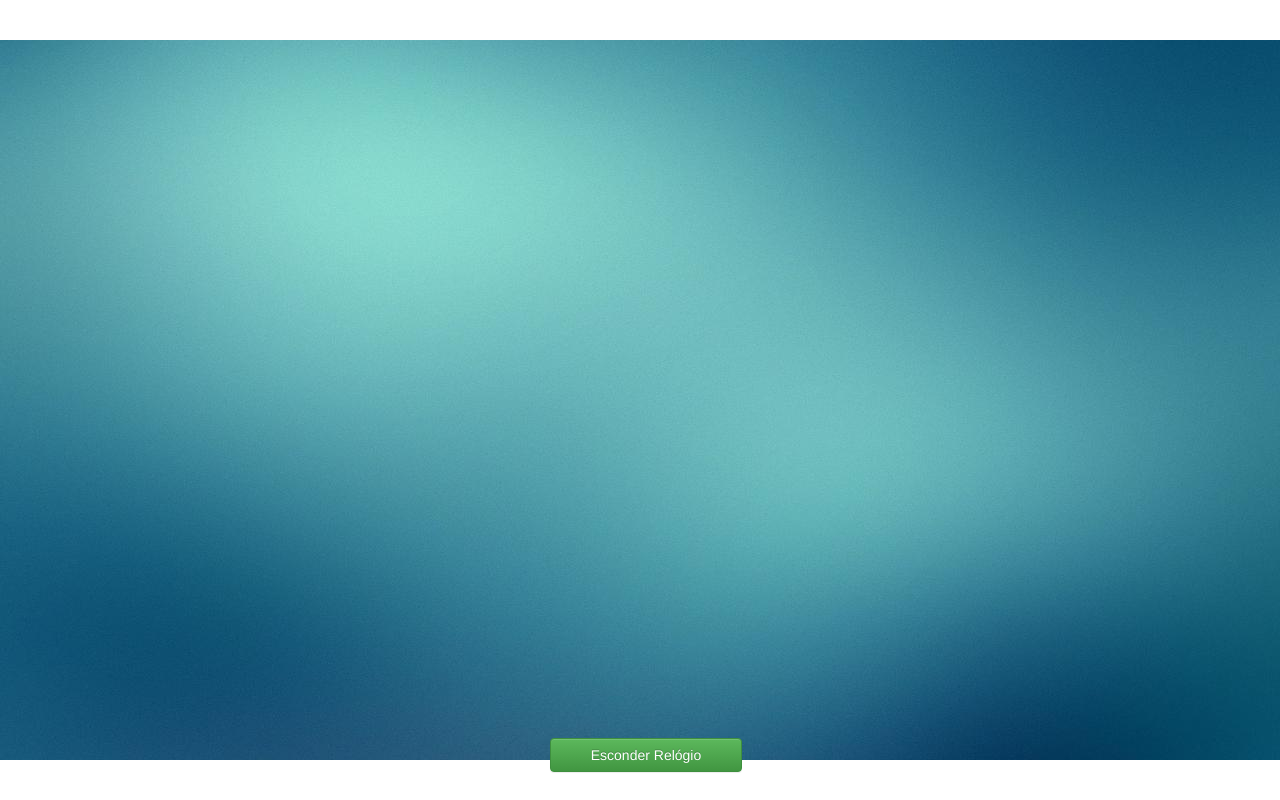
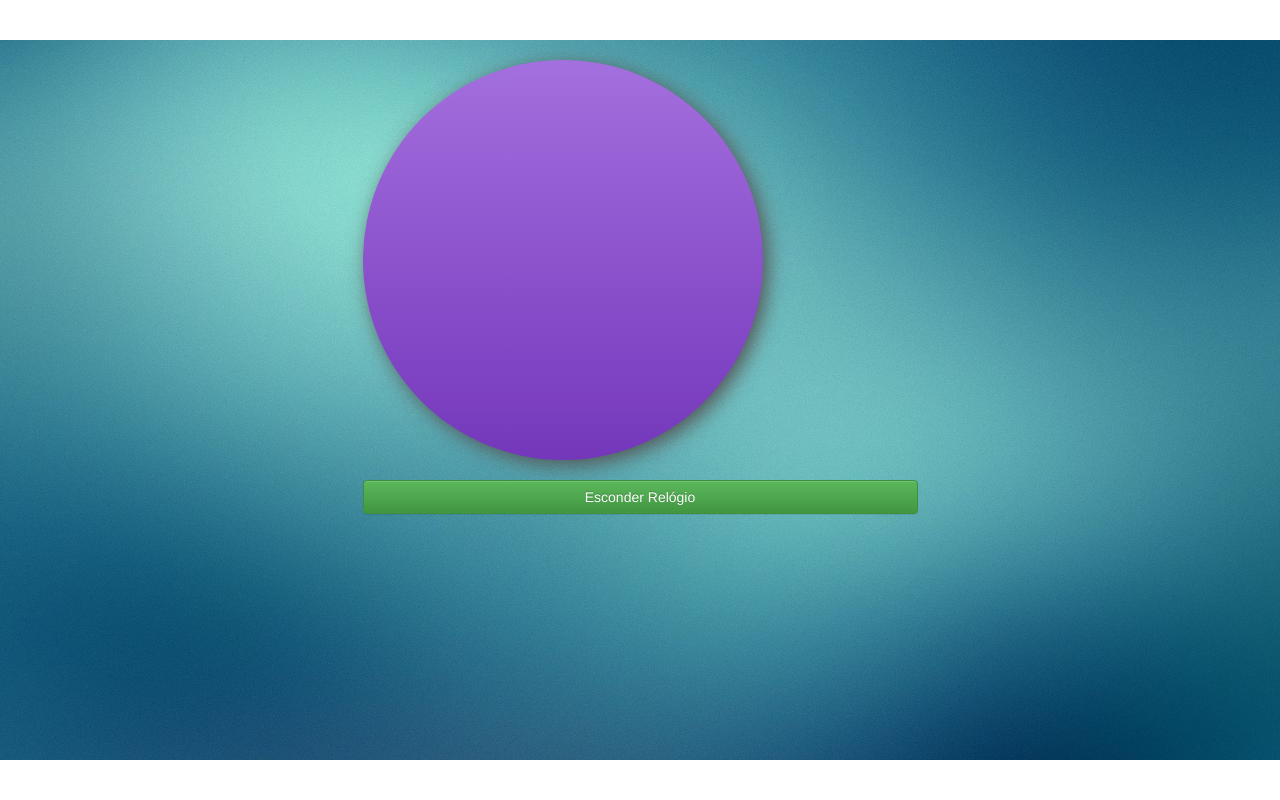
Before and after one commit to marcosxddh/FrontendTeste, a plain HTML site: page public/index.html in a window 1280 px wide. Drawn offline with nearby package versions, Linux system fonts and the light colour scheme.

Commit message:
inicio do relogio

```diff
--- a/public/css/estilo.css
+++ b/public/css/estilo.css
@@ -6,8 +6,22 @@ body {
     color: white;
 }
 
-.footer {
-    position: absolute;
-    bottom: 2em;
-    width: 90%;
+.base {
+  background-color: #8822ff;
+  width: 400px;
+  height: 400px;
+  border-radius: 400px;
+  position: relative;
+  background-image: linear-gradient(#A46FDE, #7437BB);
+  box-shadow: 5px 5px 20px #555;
 }
+
+.base .base-ponteiro {
+  width: 400px;
+  position: absolute;
+  top: 50%;
+  height: 2px;
+  margin-top: -1px;
+  transition: transform 1s;
+  -webkit-transition: transform 1s;
+}
--- a/public/index.html
+++ b/public/index.html
@@ -12,13 +12,28 @@
     </head>
     <body style="background-image: url('img/fundo.png') center;">
         <div class="container">
-            <div class="row">
-                <div class="col-md-4 col-md-offset-4 text-center">
-                    teste
+            <br>
+            <br>
+            <br>
+            <div class="row text-center">
+                <div class="col-md-6 col-md-offset-3 text-center">
+                    <figure class="relogio">
+                        <div class="base">
+                            <div id="ph" class="base-ponteiro ponteiro-horas">
+                                <div></div>
+                            </div>
+                            <div id="pm" class="base-ponteiro ponteiro-minutos">
+                                <div></div>
+                            </div>
+                            <div id="ps" class="base-ponteiro ponteiro-segundos">
+                                <div></div>
+                            </div>
+                            <div class="decorador"></div>
+                        </div>
+                    </figure>
+                    <br>
+                    <button class="btn btn-success col-md-12">Esconder Relógio</button>
                 </div>
-            </div>
-            <div class="text-center footer">
-                <button class="btn btn-success col-md-2 col-md-offset-5">Esconder Relógio</button>
             </div>
         </div>
         <script type="text/javascript" src="js/jquery-3.2.0.min.js"></script>
```
